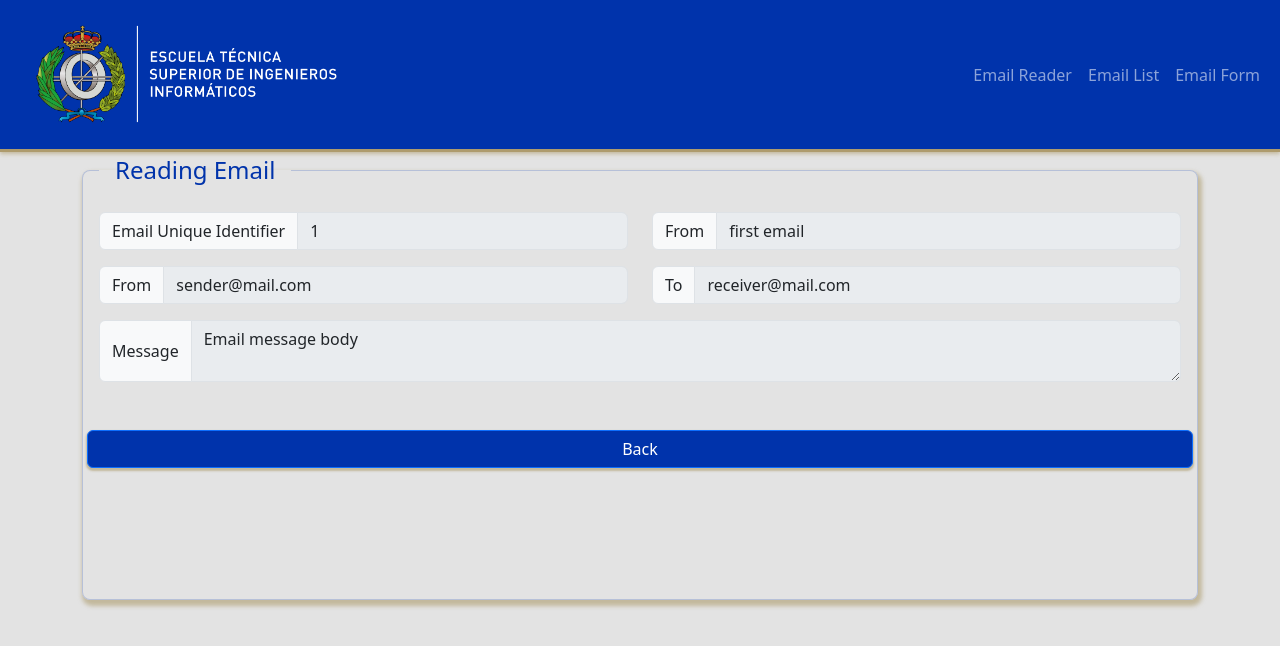
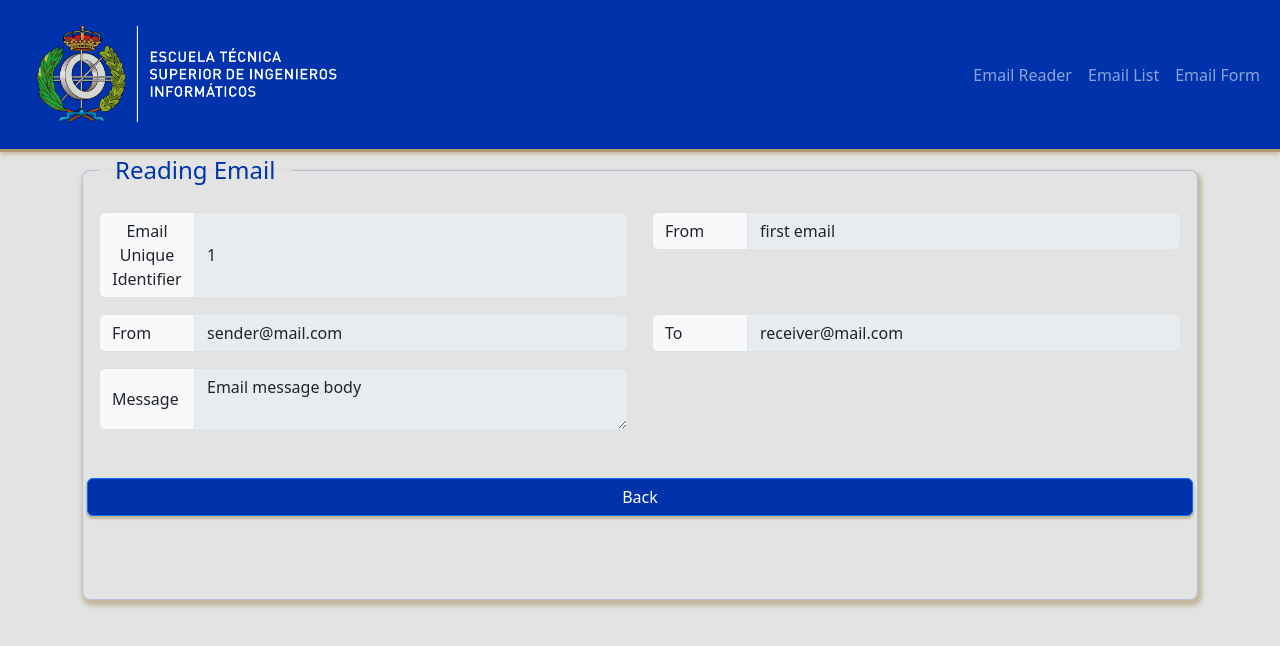
Before and after one commit to alexel200/EmailReader, an Angular app: page /email/1 in a window 1280 px wide. Shown: the top 646 px of the page. Built offline with nearby package versions, Linux system fonts and the light colour scheme.

Commit message:
Updating readme file

```diff
--- a/src/app/pages/email-reader/email-viewer/email-viewer.component.css
+++ b/src/app/pages/email-reader/email-viewer/email-viewer.component.css
@@ -0,0 +1,4 @@
+.input-group-text{
+  width: 6rem !important;
+  text-wrap: auto ;
+}
--- a/src/app/pages/email-reader/email-viewer/email-viewer.component.html
+++ b/src/app/pages/email-reader/email-viewer/email-viewer.component.html
@@ -3,13 +3,13 @@
     <fieldset class="rounded-3 p-3">
       <legend class="float-none w-auto px-3">Reading Email</legend>
       <div class="row">
-        <div class="col">
+        <div class="col-md-6 col-sm-12">
           <div class="input-group">
             <label for="emailId" class="input-group-text">Email Unique Identifier</label>
             <input type="text" id="emailId" readonly disabled name="emailId" class="form-control" value="{{email.id}}">
           </div>
         </div>
-        <div class="col">
+        <div class="col-md-6 col-sm-12 mt-3 mt-md-0">
           <div class="input-group">
             <label for="subject" class="input-group-text">From</label>
             <input type="text" id="subject" name="from" readonly disabled class="form-control" value="{{email.subject}}">
@@ -17,14 +17,14 @@
         </div>
       </div>
       <div class="row mt-3">
-        <div class="col">
+        <div class="col-md-6 col-sm-12">
           <div class="input-group">
             <label for="from" class="input-group-text">From</label>
             <input type="text" id="from" name="from" readonly disabled class="form-control" value="{{email.from}}">
           </div>
         </div>
 
-        <div class="col">
+        <div class="col-md-6 col-sm-12 mt-3 mt-md-0">
           <div class="input-group">
             <label for="to" class="input-group-text">To</label>
             <input type="text" id="to" readonly disabled name="emailId" class="form-control" value="{{email.to}}">
@@ -32,7 +32,7 @@
         </div>
       </div>
       <div class="row mt-3">
-        <div class="col">
+        <div class="col-md-6 col-sm-12">
           <div class="input-group">
             <label for="body" class="input-group-text">Message</label>
             <textarea id="body" name="body" disabled readonly class="form-control" value="{{email.body}}"></textarea>
```
Also changed, not shown: 1 other file (tests, documents, lock files or other folders).
